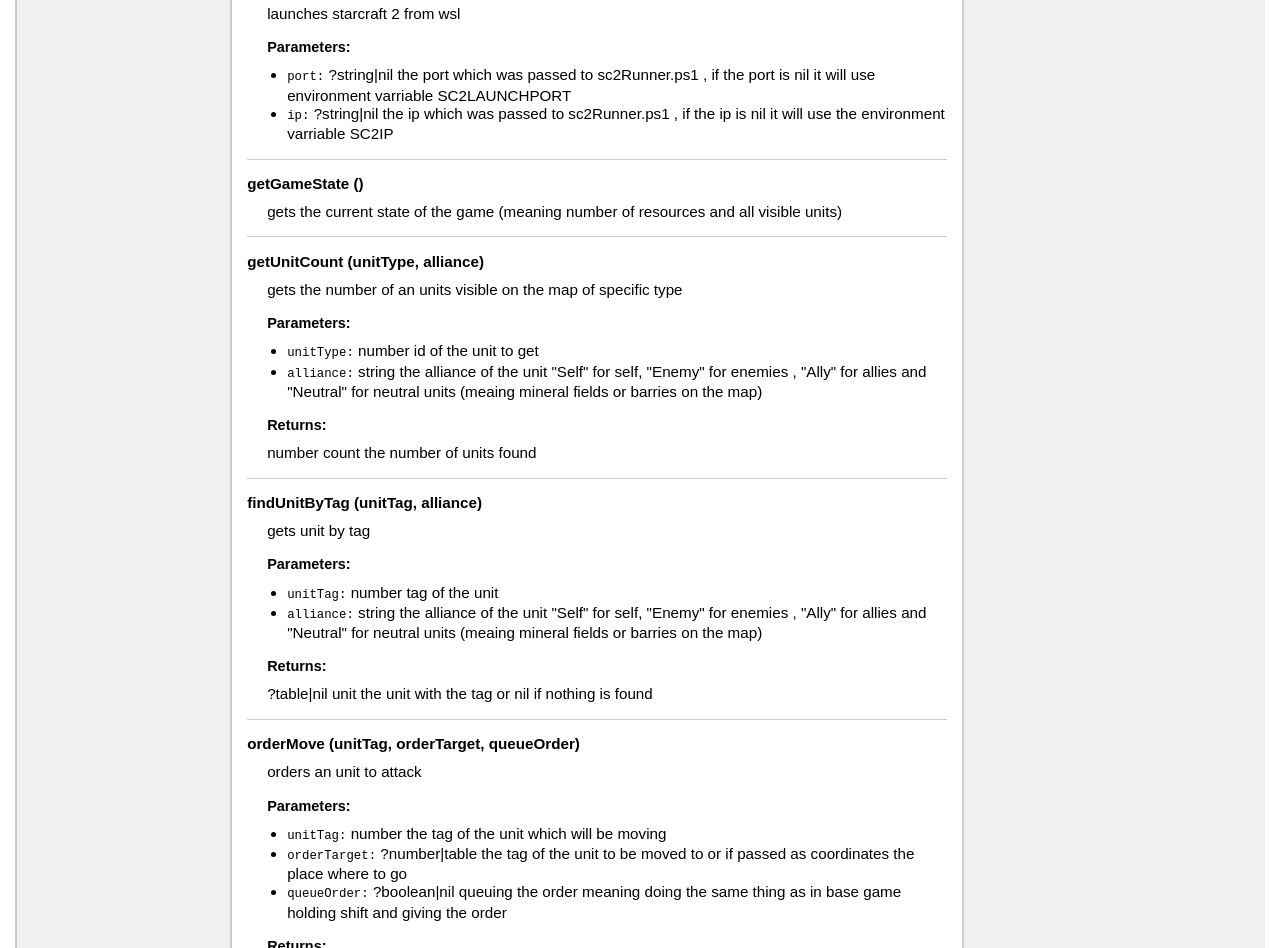
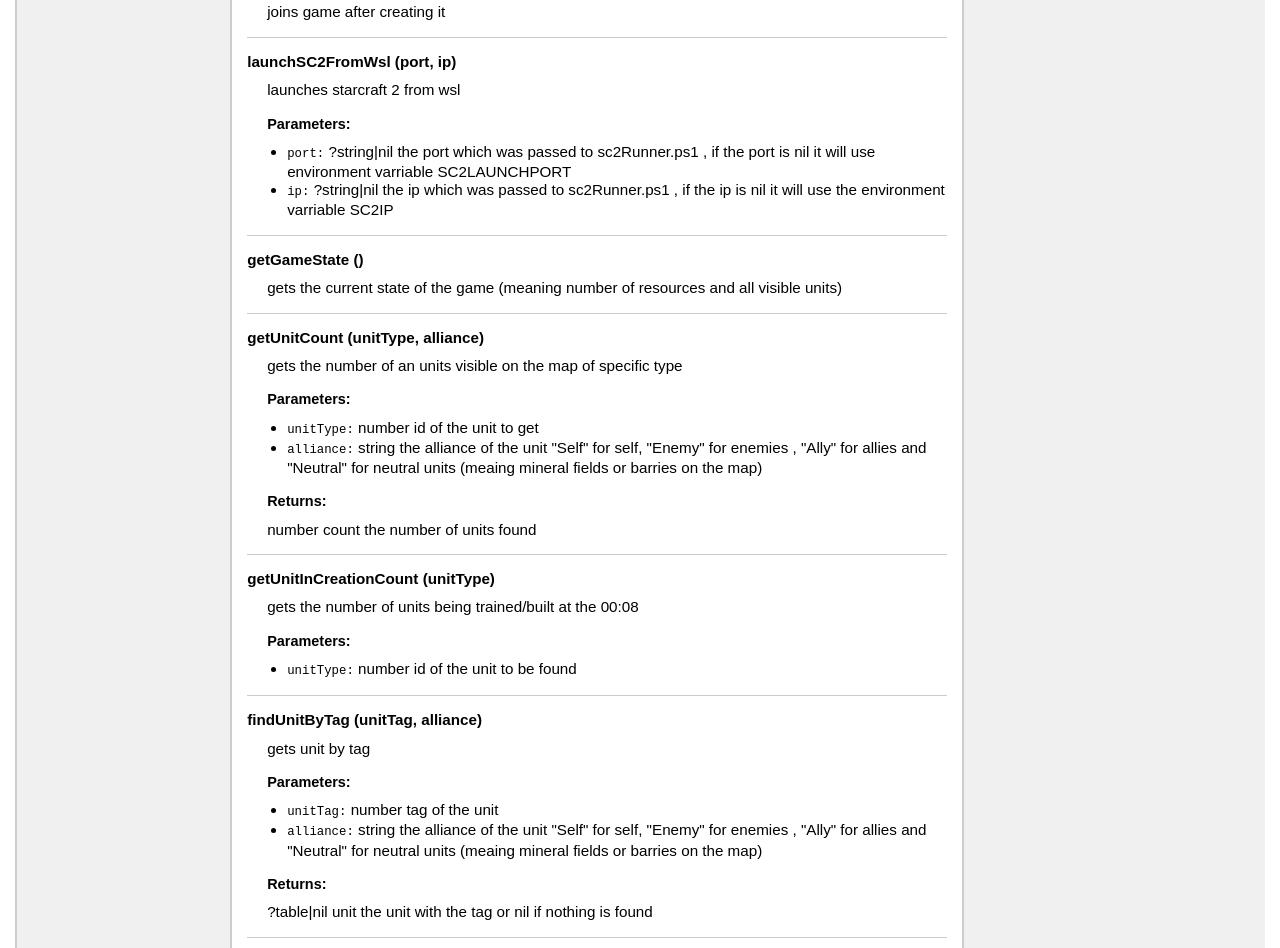
Before and after one commit to thebruhboozler/luaSC2ai, a plain HTML site: page docs/index.html in a window 1280 px wide. Shown: the part 1852-2800 px from the top of the page. Drawn offline with Linux system fonts and the light colour scheme.

Commit message:
fixed counting bug and reworked example

```diff
--- a/docs/index.html
+++ b/docs/index.html
@@ -73,6 +73,10 @@
 	<tr>
 	<td class="name" nowrap><a href="#getUnitCount">getUnitCount (unitType, alliance)</a></td>
 	<td class="summary">gets the number of an units visible on the map of specific type</td>
+	</tr>
+	<tr>
+	<td class="name" nowrap><a href="#getUnitInCreationCount">getUnitInCreationCount (unitType)</a></td>
+	<td class="summary">gets the number of units being trained/built at the 00:08</td>
 	</tr>
 	<tr>
 	<td class="name" nowrap><a href="#findUnitByTag">findUnitByTag (unitTag, alliance)</a></td>
@@ -282,6 +286,26 @@
 
         number count the number of units found
     </ol>
+
+
+
+
+</dd>
+    <dt>
+    <a name = "getUnitInCreationCount"></a>
+    <strong>getUnitInCreationCount (unitType)</strong>
+    </dt>
+    <dd>
+    gets the number of units being trained/built at the 00:08
+
+
+    <h3>Parameters:</h3>
+    <ul>
+        <li><span class="parameter">unitType</span>
+         number id of the unit to be found
+        </li>
+    </ul>
+
 
 
 
@@ -670,7 +694,7 @@
 </div> <!-- id="main" -->
 <div id="about">
 <i>generated by <a href="http://github.com/lunarmodules/LDoc">LDoc 1.5.0</a></i>
-<i style="float:right;">Last updated 2025-04-07 22:45:28 </i>
+<i style="float:right;">Last updated 2025-04-10 00:14:19 </i>
 </div> <!-- id="about" -->
 </div> <!-- id="container" -->
 </body>
```
Also changed, not shown: 3 other files.
